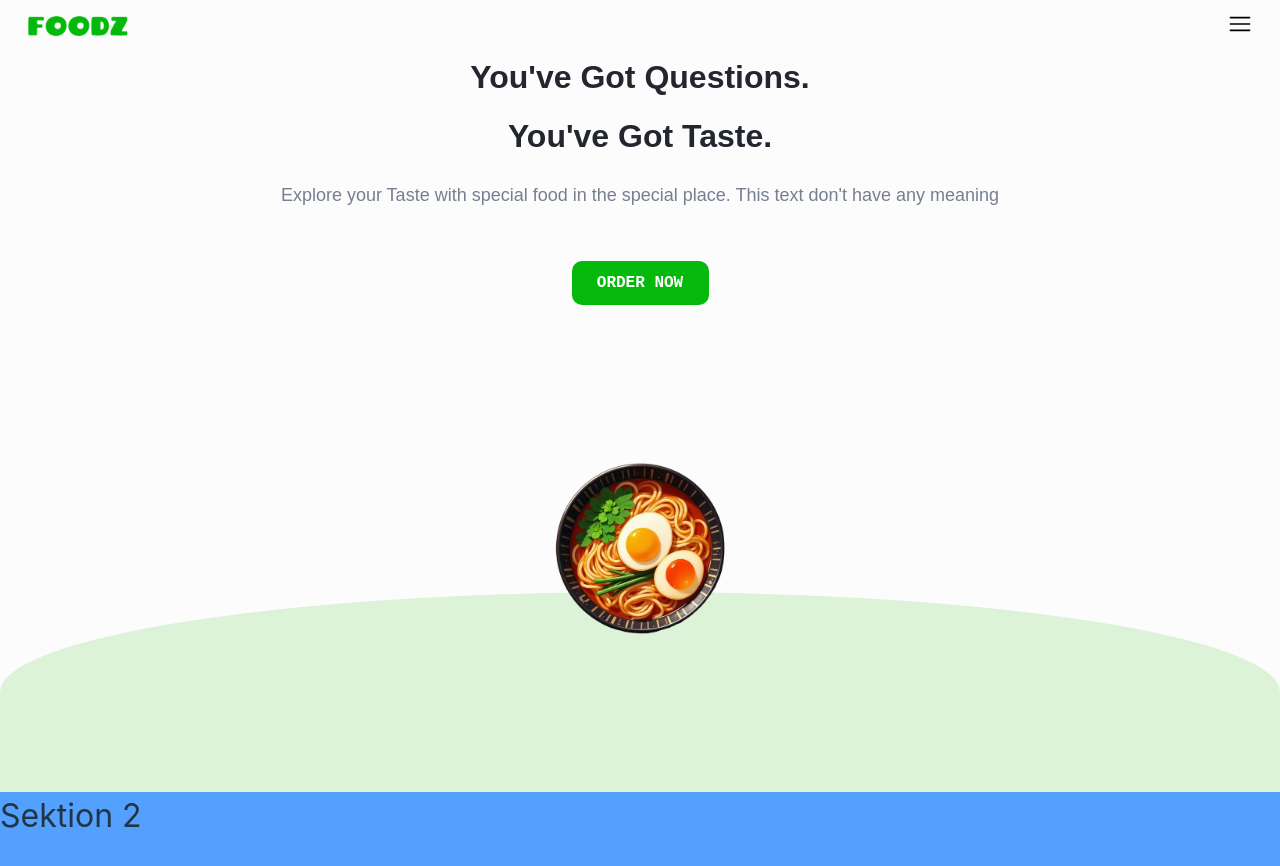
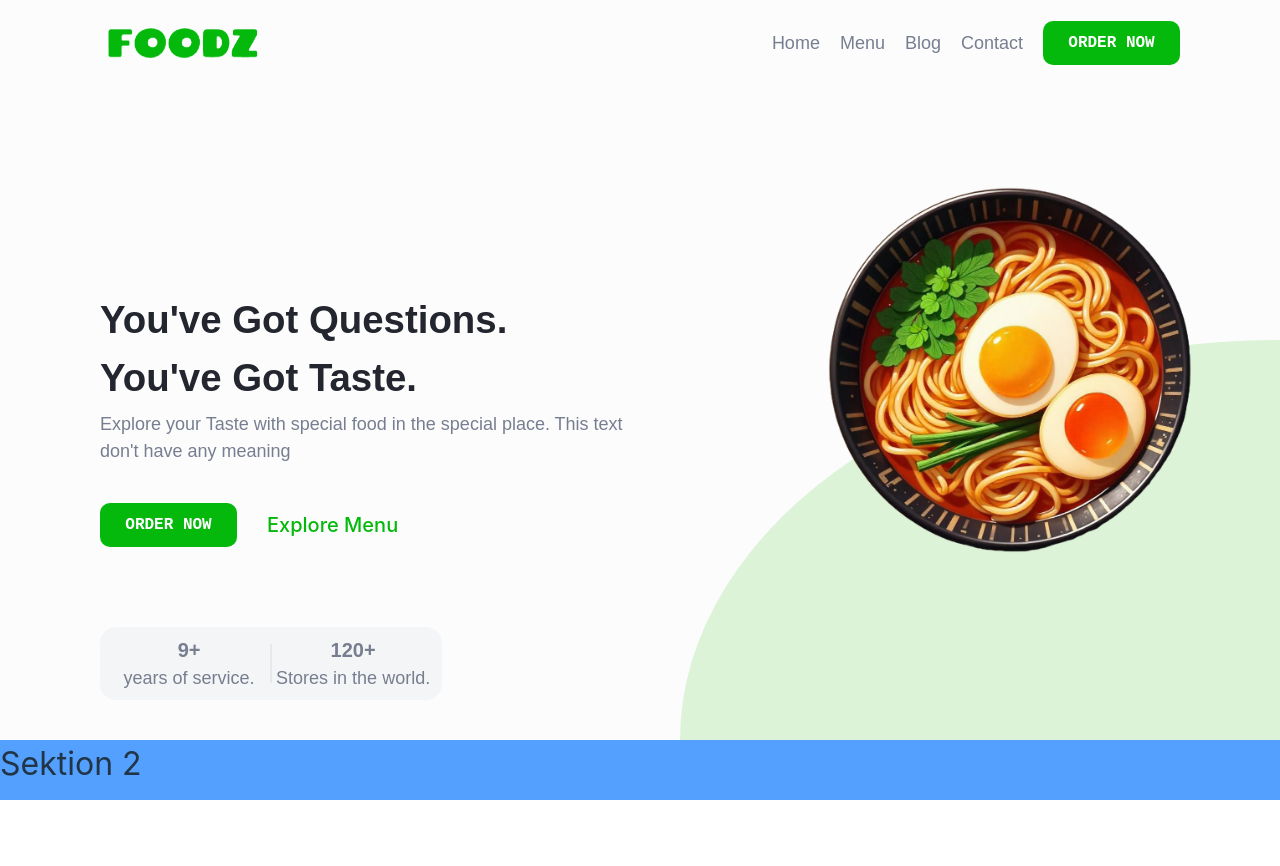
Before and after one commit to Fiffigelin/foodz-website, a React (Vite) app: page / in a window 1280 px wide. Shown: the top 866 px of the page. After the commit the page ends 800 px from the top, so only its background shows below. Built offline with nearby package versions, Linux system fonts and the light colour scheme; a web font is replaced by a local one.

Commit message:
fix: responsitivity with grid for hero-section

```diff
--- a/src/App.scss
+++ b/src/App.scss
@@ -3,6 +3,7 @@
 html,
 body,
 #root {
+	overflow: hidden;
 	height: 100%;
 	width: 100%;
 	margin: 0;
@@ -49,11 +50,11 @@ body,
 // 			background-color: global.$background-color-white;
 // 			justify-content: space-between;
 // 			position: absolute;
-// 			padding: global.$space-medium 0;
+// 			padding: global.$space-8 0;
 // 			z-index: 9999;
 
 // 			.nav-left {
-// 				margin: global.$space-small global.$space-medium;
+// 				margin: global.$space-4 global.$space-8;
 // 				margin-left: global.$space-great;
 // 				display: flex;
 // 				align-self: center;
@@ -65,15 +66,15 @@ body,
 // 			}
 
 // 			.nav-right {
-// 				margin: global.$space-small global.$space-great;
+// 				margin: global.$space-4 global.$space-great;
 // 				display: flex;
 // 				flex-direction: row;
 // 				justify-content: space-between;
 // 				align-items: center;
-// 				gap: global.$space-xl;
+// 				gap: global.$space-16;
 // 				.nav-link {
 // 					cursor: pointer;
-// 					margin: global.$space-small;
+// 					margin: global.$space-4;
 // 					color: global.$text-color-grey;
 // 					font-family: global.$text-font;
 // 					font-size: global.$font-18;
--- a/src/components/navbar/navbar.scss
+++ b/src/components/navbar/navbar.scss
@@ -2,16 +2,19 @@
 
 .nav-container {
 	display: grid;
-	grid-template-columns: auto 1fr auto;
+	grid-template-columns: 1fr 1fr;
 	grid-template-rows: auto auto;
 	align-items: center;
-	padding: global.$space-medium;
+	padding: global.$space-8 0;
 	background-color: global.$background-color-white;
-	margin: global.$space-small global.$space-xxl;
-	position: relative;
+	position: fixed;
+	width: 100%;
+	z-index: 9999;
+	justify-content: space-between;
 }
 
 .nav-left {
+	margin-left: global.$space-20;
 	.nav-logo {
 		display: flex;
 		width: global.$space-great;
@@ -22,6 +25,7 @@
 	display: flex;
 	align-items: center;
 	justify-content: flex-end;
+	margin: global.$space-4 global.$space-20;
 
 	.hamburger-container {
 		grid-row: 1;
@@ -31,13 +35,18 @@
 
 .nav-links-container {
 	grid-row: 2;
-	display: flex;
+	display: none;
 	flex-direction: column;
 	align-items: center;
 	background-color: global.$background-color-white;
 	width: 100%;
 	position: absolute;
 	top: 100%;
+	padding-bottom: global.$space-20;
+
+	&.open {
+		display: flex;
+	}
 
 	.nav-link {
 		font-family: global.$text-font;
@@ -50,43 +59,80 @@
 	}
 }
 
-@media screen and (min-width: global.$dimensions-tablet) and (max-width: global.$dimensions-laptop) {
+@media screen and (min-width: global.$dimensions-tablet) {
 	.nav-container {
+		padding-top: global.$space-20;
 		display: flex;
-		flex-direction: row;
-		justify-content: space-between;
-		margin: global.$space-small global.$space-60;
+
 		.nav-left {
-			padding: global.$space-medium;
-			margin: global.$space-small global.$space-xxl;
+			// padding: global.$space-8;
+			margin-left: global.$space-40;
 			display: flex;
 			align-items: center;
 			flex-direction: row;
 			justify-content: space-between;
 			.nav-logo {
 				display: flex;
-				width: global.$space-great;
+				width: 150px;
+				min-width: global.$space-great;
 				justify-self: center;
 			}
 		}
 
 		.nav-right {
+			display: none;
+		}
+
+		.nav-links-container {
 			display: flex;
 			flex-direction: row;
-			justify-content: space-between;
-			align-items: center;
-			gap: global.$space-medium;
-			.nav-link {
-				cursor: pointer;
-				margin: global.$space-small;
-				color: global.$text-color-grey;
-				font-family: global.$text-font;
-				font-size: global.$font-18;
+			position: static;
+			width: auto;
+			gap: global.$space-20;
+			padding-bottom: 0;
+			margin-right: global.$space-40;
+			.order-btn {
+				display: block;
 			}
-		}
-		.hamburger-container,
-		.nav-links-container {
-			display: none;
 		}
 	}
 }
+
+@media screen and (min-width: global.$dimensions-laptop) {
+	.nav-container {
+		display: flex;
+		padding-top: global.$space-20;
+
+		.nav-left {
+			padding: global.$space-8;
+			margin-left: global.$space-great;
+			display: flex;
+			align-items: center;
+			flex-direction: row;
+			justify-content: space-between;
+			.nav-logo {
+				display: flex;
+				width: 150px;
+				min-width: global.$space-great;
+				justify-self: center;
+			}
+		}
+
+		.nav-right {
+			display: none;
+		}
+
+		.nav-links-container {
+			display: flex;
+			flex-direction: row;
+			position: static;
+			width: auto;
+			gap: global.$space-20;
+			padding-bottom: 0;
+			margin-right: global.$space-great;
+			.order-btn {
+				display: block;
+			}
+		}
+	}
+}
--- a/src/components/navbar/navbar.tsx
+++ b/src/components/navbar/navbar.tsx
@@ -6,17 +6,6 @@ import "./navbar.scss";
 
 const Navbar = () => {
 	const [isMenuOpen, setMenuOpen] = useState(false);
-
-	const hamburgerMenu = () => {
-		return (
-			<div className="hamburger-container">
-				<IconButton
-					icon={isMenuOpen ? "close" : "hamburger"}
-					onClick={() => setMenuOpen(!isMenuOpen)}
-				/>
-			</div>
-		);
-	};
 
 	return (
 		<nav className="nav-container">
@@ -37,7 +26,6 @@ const Navbar = () => {
 					/>
 				</div>
 			</div>
-			{isMenuOpen && (
 			<div className={`nav-links-container ${isMenuOpen ? "open" : ""}`}>
 				<div className="nav-link">Home</div>
 				<div className="nav-link">Menu</div>
@@ -45,7 +33,6 @@ const Navbar = () => {
 				<div className="nav-link">Contact</div>
 				<OrderNowButton />
 			</div>
-			)}
 		</nav>
 	);
 };
--- a/src/pages/sections/hero/hero-section.scss
+++ b/src/pages/sections/hero/hero-section.scss
@@ -1,171 +1,181 @@
 @use "../../../styles/global.scss" as global;
 
 .hero {
+	display: grid;
+	grid-template-columns: 1fr;
+	grid-template-rows: auto auto;
+	align-items: center;
 	flex-grow: 1;
-	display: flex;
-	flex-direction: column;
+
 	.hero-left {
-		align-content: center;
+		display: grid;
+		grid-template-rows: auto auto;
+		justify-items: center;
+		text-align: center;
+		margin-top: global.$space-50;
+		gap: global.$space-30;
+
 		.hero-text {
-			display: flex;
-			flex-direction: column;
-			align-items: center;
-			gap: global.$space-medium;
-			margin-bottom: global.$space-40;
-			> h1 {
+			display: grid;
+			gap: global.$space-8;
+			justify-content: center;
+
+			h1 {
 				color: global.$text-color-black;
-				font-size: global.$font-h4;
-				margin: global.$space-medium 0;
+				font-size: clamp(1.5rem, 5vw, 2.5rem);
 				font-family: global.$title-font;
+				margin: global.$space-4 0;
 			}
 
-			> p {
-				text-align: center;
-				font-size: global.$font-18;
+			p {
+				font-size: clamp(0.875rem, 2.5vw, 1.25rem);
 				font-family: global.$text-font;
-				width: 60%;
+				margin: 0 auto;
+				max-width: 90%;
 			}
 		}
+
 		.order-menu {
-			display: flex;
-			justify-content: center;
+			display: grid;
+			place-items: center;
 			> a {
 				display: none;
 			}
 		}
+
+		.stats-container {
+			display: none;
+		}
 	}
-	.left-container-bottom {
-		display: none;
-	}
+
 	.hero-right {
-		flex-grow: 1;
-		display: flex;
-		justify-content: center;
-		align-items: flex-end;
+		display: grid;
+		justify-items: center;
+		align-items: end;
+		position: relative;
+		height: 100%;
+		width: 100%;
+
 		.main-img {
-			width: 175px;
+			width: clamp(120px, 40vw, 200px);
 			z-index: 1;
-			align-self: center;
+			margin-bottom: global.$space-30;
 		}
+
 		.green-background {
 			position: absolute;
 			background-color: global.$light-color-green;
-			width: 100%;
-			height: 25%;
+			width: clamp(100%, 80vw, 600px);
+			height: clamp(20px, 20vh, 600px);
 			border-radius: 50% 50% 0 0;
 		}
 	}
 }
 
-// .hero {
-// 	display: flex;
-// 	bottom: 0;
-// 	margin-top: 100px;
-// 	.hero-left {
-// 		flex: 2;
-// 		max-width: 50%;
-// 		display: flex;
-// 		flex-direction: column;
-// 		margin-left: global.$space-great;
-// 		gap: global.$space-xxxl; //80px
-// 		.left-container-upper {
-// 			.hero-text {
-// 				margin: global.$space-medium 0;
-// 				h1 {
-// 					color: global.$text-color-black;
-// 					font-size: global.$font-hero;
-// 					margin: global.$space-medium 0;
-// 					font-family: global.$title-font;
-// 				}
-// 				p {
-// 					width: 75%;
-// 					margin: global.$space-medium 0;
-// 					color: global.$text-color-grey;
-// 					font-size: global.$font-20;
-// 					font-family: global.$text-font;
-// 				}
-// 			}
-// 			.order-menu {
-// 				display: flex;
-// 				flex-direction: row;
-// 				gap: global.$space-xxl;
-// 				align-items: center;
+@media screen and (min-width: global.$dimensions-tablet) {
+	.hero {
+		grid-template-columns: 1fr 1fr;
+		grid-template-rows: auto;
+		justify-items: start;
 
-// 				> a {
-// 					font-size: global.$font-16;
-// 					color: global.$primary-color-green;
-// 					font-family: global.$text-font;
-// 				}
-// 			}
-// 		}
-// 		.left-container-bottom {
-// 			display: flex;
-// 			.stats-container {
-// 				background-color: global.$background-color-grey;
-// 				display: flex;
-// 				justify-content: center;
-// 				max-width: max-content;
-// 				min-width: min-content;
-// 				padding: global.$space-large;
-// 				border-radius: global.$space-xl;
-// 				gap: global.$space-xxl;
-// 				color: global.$text-color-grey;
-// 				.stats-left,
-// 				.stats-right {
-// 					width: 150px;
-// 					> h4 {
-// 						margin: 0;
-// 						font-family: global.$text-font;
-// 						text-align: center;
-// 					}
-// 					> p {
-// 						text-align: center;
-// 						font-size: global.$font-16;
-// 						font-family: global.$text-font;
-// 						margin: 0;
-// 					}
-// 				}
-// 				.space-divider {
-// 					border-right: 2px solid global.$background-color-light-grey;
-// 					margin: global.$space-xl 0;
-// 				}
-// 			}
-// 		}
-// 	}
-// 	.hero-right {
-// 		flex: 1;
-// 		text-align: right;
-// 		position: relative;
+		.hero-left {
+			text-align: left;
+			align-self: flex-end;
+			align-items: start;
+			margin-left: global.$space-40;
+			margin-top: global.$space-20;
+			justify-items: start;
+			.hero-text {
+				h1 {
+					font-size: clamp(1.8rem, 3vw, 3.5rem);
+				}
+				p {
+					max-width: 100%;
+					font-size: global.$font-18;
+				}
+			}
+			.order-menu {
+				display: flex;
+				gap: global.$space-30;
+				margin: global.$space-8 0 global.$space-50 0;
+				> a {
+					display: block;
+					font-size: global.$font-18;
+					color: global.$primary-color-green;
+				}
+			}
+			.stats-container {
+				display: grid;
+				grid-row: -1;
+				grid-template-columns: 1fr auto 1fr;
+				background-color: global.$background-color-grey;
+				border-radius: 16px;
+				padding: global.$space-8 global.$space-12;
+				margin-bottom: global.$space-40;
+				.stats-left,
+				.stats-right {
+					text-align: center;
+					> h4 {
+						align-self: center;
+						font-size: global.$font-20;
+						font-family: "Poppins", sans-serif;
+						color: global.$text-color-grey;
+						margin: 0;
+					}
+					> p {
+						font-family: "Poppins", sans-serif;
+						color: global.$text-color-grey;
+						font-size: global.$font-18;
+						margin: 0;
+					}
+				}
+				.space-divider {
+					align-self: center;
+					margin: 0 global.$space-4;
+					width: 2px;
+					height: 70%;
+					background-color: global.$background-color-light-grey;
+				}
+			}
+		}
 
-// 		.green-container {
-// 			// max-width: 500px;
-// 			// max-height: 500px;
-// 			min-width: 250px;
-// 			min-height: 250px;
-// 			display: flex;
-// 			float: inline-end;
-// 			bottom: 0;
-// 			.green-background {
-// 				background-color: global.$light-color-green;
-// 				width: 600px;
-// 				height: 530px;
-// 				border-radius: 100% 0 0 0;
-// 				z-index: 0;
-// 			}
-// 			.main-img {
-// 				position: absolute;
-// 				width: 400px;
-// 				height: auto;
-// 				z-index: 1;
-// 			}
-// 		}
-// 	}
-// }
+		.hero-right {
+			justify-items: flex-end;
+			.main-img {
+				width: clamp(200px, 40vw, 350px);
+				align-self: last center;
+				justify-self: center;
+				margin-bottom: 0;
+				margin-right: 0;
+				margin-left: 100px;
+			}
+			.green-background {
+				width: clamp(400px, 50vw, 600px);
+				height: clamp(400px, 50vh, 600px);
+				border-radius: 100% 0 0 0;
+			}
+		}
+	}
+}
 
-// @media (min-width: 768px) {
-// 	.quarter-circle {
-// 		width: 200px;
-// 		height: 100px;
-// 		clip-path: ellipse(100% 50% at 50% 100%);
-// 	}
-// }
+@media screen and (min-width: global.$dimensions-laptop) {
+	.hero {
+		.hero-left {
+			margin-left: global.$space-great;
+			.order-menu {
+				gap: global.$space-30;
+				> a {
+					font-size: global.$font-20;
+				}
+			}
+		}
+		.hero-right {
+			.main-img {
+				width: clamp(350px, 40vw, 375px);
+			}
+			.green-background {
+				align-self: flex-end;
+			}
+		}
+	}
+}
--- a/src/pages/sections/hero/hero-section.tsx
+++ b/src/pages/sections/hero/hero-section.tsx
@@ -19,7 +19,6 @@ const HeroSection = () => {
 						<OrderNowButton />
 						<a href="#menu">Explore Menu</a>
 					</div>
-					<div className="left-container-bottom">
 					<div className="stats-container">
 						<div className="stats-left">
 							<h4>9+</h4>
@@ -32,7 +31,6 @@ const HeroSection = () => {
 						</div>
 					</div>
 				</div>
-				</div>
 				<div className="hero-right">
 					<img className="main-img" src="\hero-ramen.png" alt="Food Bowl" />
 					<div className="green-background"></div>
--- a/src/styles/global.scss
+++ b/src/styles/global.scss
@@ -6,7 +6,7 @@ $text-font: "Poppins", sans-serif;
 $dimensions-small-mobile: 320px;
 $dimensions-mobile: 480px;
 $dimensions-tablet: 768px;
-$dimensions-laptop: 1024px;
+$dimensions-laptop: 1200px;
 $dimensions-desktop: 1440px;
 
 $primary-color-green: #04b90b;
@@ -18,11 +18,12 @@ $text-color-black: #23262f;
 $text-color-grey: #777e90;
 $text-color-white: #fcfcfd;
 
-$space-small: 4px;
-$space-medium: 8px;
-$space-large: 12px;
-$space-xl: 16px;
-$space-xxl: 20px;
+$space-4: 4px;
+$space-8: 8px;
+$space-12: 12px;
+$space-16: 16px;
+$space-20: 20px;
+$space-30: 30px;
 $space-40: 40px;
 $space-50: 50px;
 $space-60: 60px;
@@ -33,7 +34,8 @@ $font-hero: 72px;
 $font-h1: 3.5rem;
 $font-h2: 3.5rem;
 $font-h3: 3.5rem;
-$font-h4: 32px;
+$font-36: 36px;
+$font-32: 32px;
 $font-28: 28px;
 $font-24: 24px;
 $font-20: 20px;
@@ -46,12 +48,12 @@ h1 {
 	font-size: $font-h1;
 	font-family: $title-font;
 	color: $text-color-black;
-	margin: $space-large 0;
+	margin: $space-12 0;
 }
 
 p {
 	font-size: $font-24;
 	font-family: $text-font;
 	color: $text-color-grey;
-	margin: $space-large 0;
+	margin: $space-12 0;
 }
```
Lines whose indentation alone changed are shown as unchanged.
